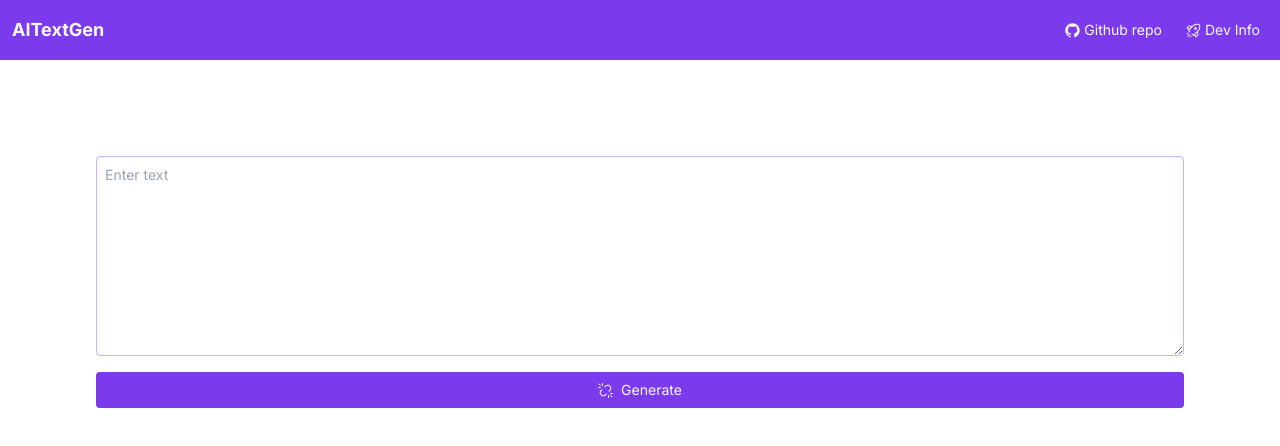
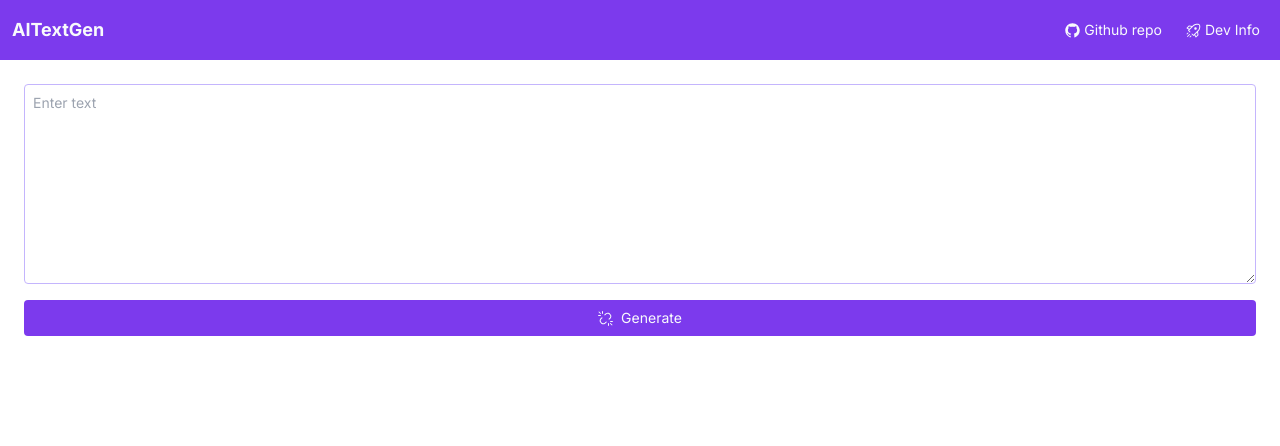
Before and after one commit to ashsajal1/nextjs-txt-gen, a Next.js app: page / in a window 1280 px wide. Shown: the top 446 px of the page. Built offline with nearby package versions, Linux system fonts and the light colour scheme.

Commit message:
Change padding to 6

```diff
--- a/src/app/page.tsx
+++ b/src/app/page.tsx
@@ -55,7 +55,7 @@
   }
 
   return (
-    <main className="flex flex-col items-center justify-between p-24 gap-4">
+    <main className="flex flex-col items-center justify-between p-6 gap-4">
       <Input inputs={inputs} loading={loading} handleInputChange={handleInputChange} />
       <Button handleSubmit={handleSubmit} loading={loading} />
 
```
